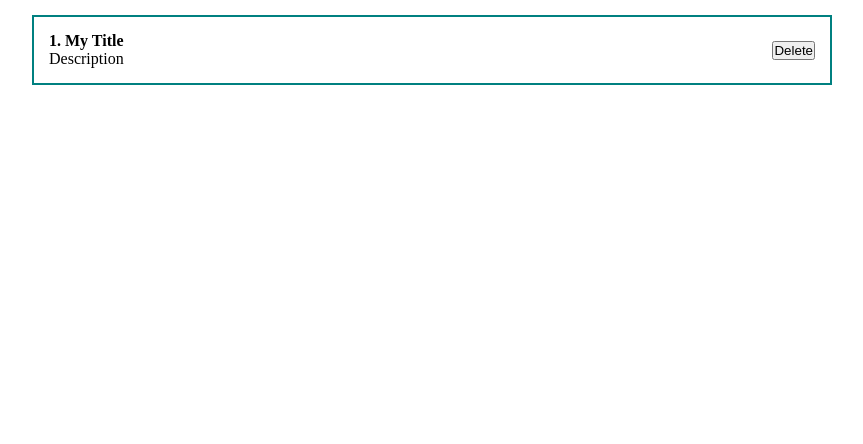
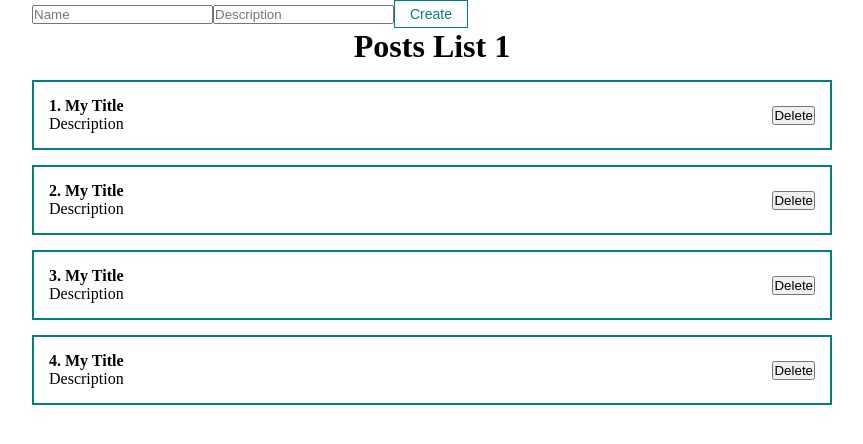
Before and after one commit to godoxyfair/react-trainer-prj, a React (Create React App) app: page / in a window 1280 px wide. Shown: the top 444 px of the page, without its empty margins (208-1071 px from the left). Built offline with nearby package versions, Linux system fonts and the light colour scheme.

Commit message:
trainer props

```diff
--- a/src/App.js
+++ b/src/App.js
@@ -7,16 +7,35 @@
 import MyInput from "./components/UI/input/MyInput";
 import './components/styles/App.css';
 import PostItem from "./components/PostItem";
+import PostList from "./components/PostList";
+import MyButton from "./components/UI/button/MyButton";
 
 
 function App() {
 
-  const [value, setValue] = useState('MAY');
+    const [posts, setPosts] = useState([
+        {id: 1, title: 'My Title', body: 'Description' },
+        {id: 2, title: 'My Title', body: 'Description' },
+        {id: 3, title: 'My Title', body: 'Description' },
+        {id: 4, title: 'My Title', body: 'Description' }
+    ])
 
 
   return (
     <div className="App">
-        <PostItem post={{id: 1, title: 'My Title', body: 'Description' }}/>
+        <form>
+            <input
+                type='text'
+                placeholder="Name"
+            />
+            <input
+                type='text'
+                placeholder="Description"
+            />
+           <MyButton>Create</MyButton>
+        </form>
+        <PostList posts={posts} title='Posts List 1'/>
+
     </div>
   );
 }
--- /dev/null
+++ b/src/components/PostList.jsx
@@ -0,0 +1,17 @@
+import React from 'react';
+import PostItem from "./PostItem";
+
+const PostList = ({posts, title}) => {
+    return (
+        <div>
+            <h1 style={{textAlign: 'center'}}>
+                {title}
+            </h1>
+            {posts.map(post =>
+                <PostItem post={post} key={post.id}/>
+            )}
+        </div>
+    );
+};
+
+export default PostList;
--- a/src/components/UI/button/MyButton.jsx
+++ b/src/components/UI/button/MyButton.jsx
@@ -1,11 +1,12 @@
 import React from 'react';
 import classes from "./MyButtton.module.css";
 
-const MyButton = () => {
+const MyButton = ({children,...props}) => {
     return (
-        <div className={classes.myBtn}>
-            <button>OK</button>
-        </div>
+        //special props children when I take a button value from App.js
+        <button disabled={true} className={classes.myBtn}>
+            {children}
+        </button>
     );
 };
 
--- a/src/components/UI/button/MyButtton.module.css
+++ b/src/components/UI/button/MyButtton.module.css
@@ -1,3 +1,8 @@
 .myBtn {
-    margin: 10px;
+    padding: 5px 15px;
+    color: teal;
+    font-size: 14px;
+    background-color: transparent;
+    border: 1px solid teal;
+    cursor: pointer;
 }
```
